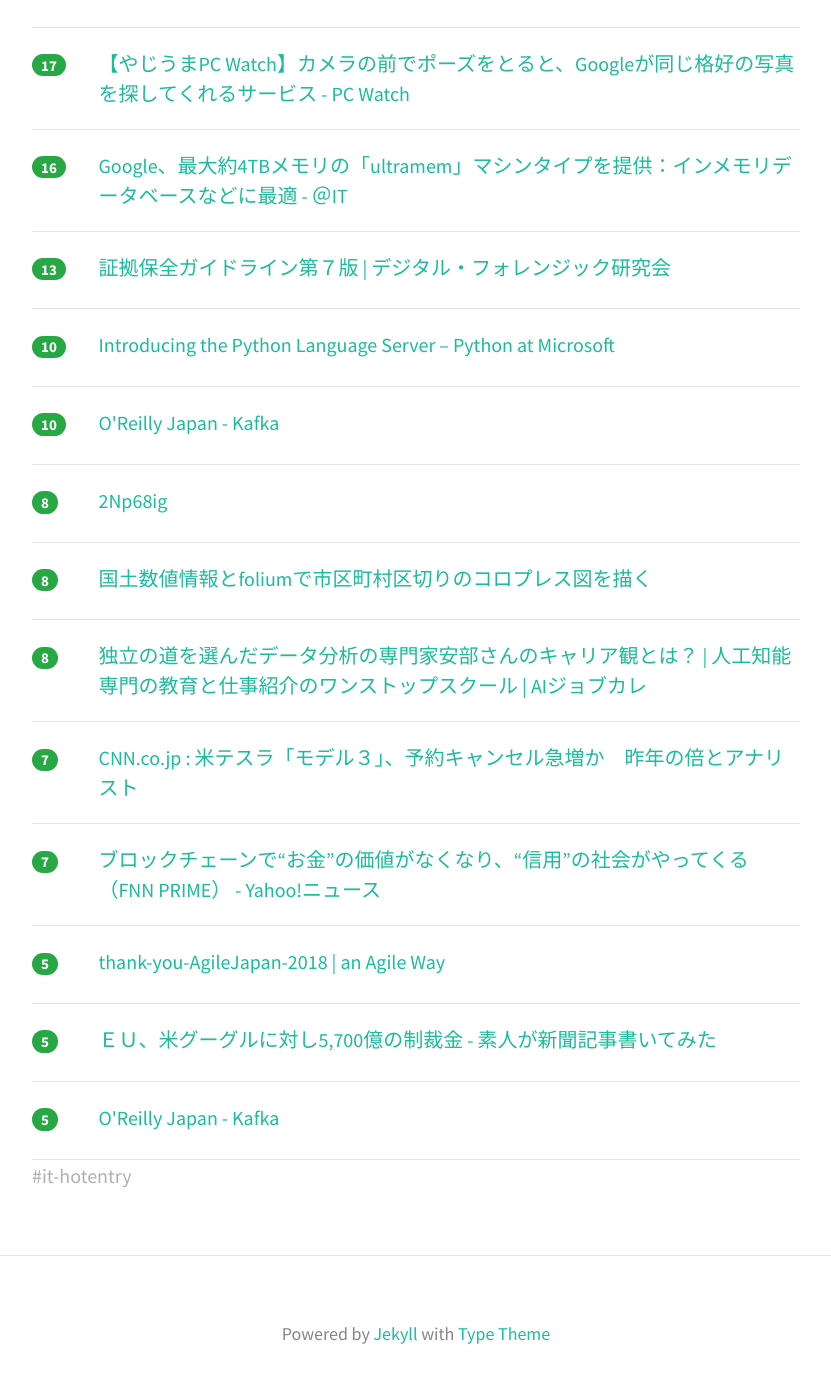
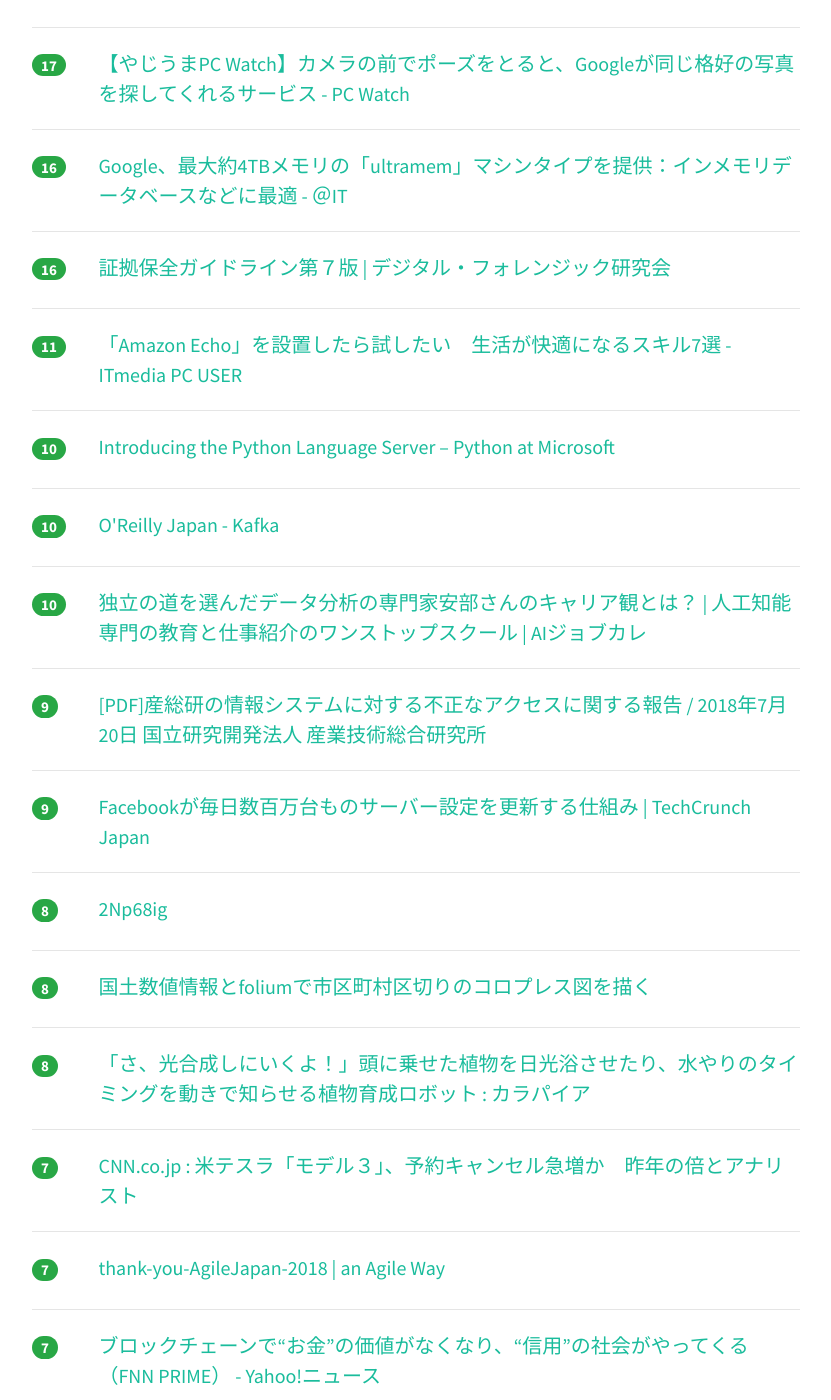
Before and after one commit to yatta47/hatena-matome-site, a Jekyll site: the page built from _posts/2018-07-21-hatena.md, in a window 1280 px wide and 1400 px high, scrolled down 526 px. Shown: the whole window, without its empty margins (224-1055 px from the left). Built offline with Jekyll 4.4.1, drawn with Linux system fonts in a browser that asks for light colours; nearby versions of some CDN libraries; some of the changed text lies outside the part shown.

Commit message:
Updated 2018-07-21

```diff
--- a/_posts/2018-07-21-hatena.md
+++ b/_posts/2018-07-21-hatena.md
@@ -1,13 +1,13 @@
 ---
 layout: post
 title:  "2018-07-21 はてぶIT"
-date:   2018-07-21 09:02:17
+date:   2018-07-21 10:02:12
 tags: [it-hotentry]
 ---
-15 件のデータあり
+19 件のデータあり
 
 <hr><div class="row">
-<div class="col-1"><span class="badge badge-pill badge-success h2">22</span></div>
+<div class="col-1"><span class="badge badge-pill badge-success h2">40</span></div>
 <div class="col-11"><a href='https://news.mynavi.jp/article/20180719-665927/' target='_blank'>Linuxネットワークコマンドのカンペが公開 | マイナビニュース</a></div>
 </div>
 <hr>
@@ -27,8 +27,13 @@ tags: [it-hotentry]
 </div>
 <hr>
 <div class="row">
-<div class="col-1"><span class="badge badge-pill badge-success h2">13</span></div>
+<div class="col-1"><span class="badge badge-pill badge-success h2">16</span></div>
 <div class="col-11"><a href='https://digitalforensic.jp/home-act-products-df-guideline-7th/' target='_blank'>証拠保全ガイドライン第７版 | デジタル・フォレンジック研究会</a></div>
+</div>
+<hr>
+<div class="row">
+<div class="col-1"><span class="badge badge-pill badge-success h2">11</span></div>
+<div class="col-11"><a href='http://www.itmedia.co.jp/pcuser/articles/1807/21/news013.html' target='_blank'>「Amazon Echo」を設置したら試したい　生活が快適になるスキル7選 - ITmedia PC USER</a></div>
 </div>
 <hr>
 <div class="row">
@@ -39,6 +44,21 @@ tags: [it-hotentry]
 <div class="row">
 <div class="col-1"><span class="badge badge-pill badge-success h2">10</span></div>
 <div class="col-11"><a href='https://www.oreilly.co.jp/books/9784873118499/' target='_blank'>O'Reilly Japan - Kafka</a></div>
+</div>
+<hr>
+<div class="row">
+<div class="col-1"><span class="badge badge-pill badge-success h2">10</span></div>
+<div class="col-11"><a href='https://www.aijobcolle.com/single-post/interview11' target='_blank'>独立の道を選んだデータ分析の専門家安部さんのキャリア観とは？ | 人工知能専門の教育と仕事紹介のワンストップスクール | AIジョブカレ</a></div>
+</div>
+<hr>
+<div class="row">
+<div class="col-1"><span class="badge badge-pill badge-success h2">9</span></div>
+<div class="col-11"><a href='https://www.aist.go.jp/pdf/aist_j/topics/to2018/to20180720/20180720aist.pdf' target='_blank'>[PDF]産総研の情報システムに対する不正なアクセスに関する報告 / 2018年7月20日 国立研究開発法人 産業技術総合研究所</a></div>
+</div>
+<hr>
+<div class="row">
+<div class="col-1"><span class="badge badge-pill badge-success h2">9</span></div>
+<div class="col-11"><a href='https://jp.techcrunch.com/2018/07/20/2018-07-19-how-facebook-configures-its-millions-of-servers-every-day/' target='_blank'>Facebookが毎日数百万台ものサーバー設定を更新する仕組み | TechCrunch Japan</a></div>
 </div>
 <hr>
 <div class="row">
@@ -53,7 +73,7 @@ tags: [it-hotentry]
 <hr>
 <div class="row">
 <div class="col-1"><span class="badge badge-pill badge-success h2">8</span></div>
-<div class="col-11"><a href='https://www.aijobcolle.com/single-post/interview11' target='_blank'>独立の道を選んだデータ分析の専門家安部さんのキャリア観とは？ | 人工知能専門の教育と仕事紹介のワンストップスクール | AIジョブカレ</a></div>
+<div class="col-11"><a href='http://karapaia.com/archives/52262624.html' target='_blank'>「さ、光合成しにいくよ！」頭に乗せた植物を日光浴させたり、水やりのタイミングを動きで知らせる植物育成ロボット : カラパイア</a></div>
 </div>
 <hr>
 <div class="row">
@@ -63,21 +83,21 @@ tags: [it-hotentry]
 <hr>
 <div class="row">
 <div class="col-1"><span class="badge badge-pill badge-success h2">7</span></div>
+<div class="col-11"><a href='https://anagileway.wordpress.com/2018/07/20/thank-you-agilejapan-2018/' target='_blank'>thank-you-AgileJapan-2018 | an Agile Way</a></div>
+</div>
+<hr>
+<div class="row">
+<div class="col-1"><span class="badge badge-pill badge-success h2">7</span></div>
 <div class="col-11"><a href='https://headlines.yahoo.co.jp/hl?a=20180720-00010007-fnnprimev-sci' target='_blank'>ブロックチェーンで“お金”の価値がなくなり、“信用”の社会がやってくる（FNN PRIME） - Yahoo!ニュース</a></div>
 </div>
 <hr>
 <div class="row">
-<div class="col-1"><span class="badge badge-pill badge-success h2">5</span></div>
-<div class="col-11"><a href='https://anagileway.wordpress.com/2018/07/20/thank-you-agilejapan-2018/' target='_blank'>thank-you-AgileJapan-2018 | an Agile Way</a></div>
+<div class="col-1"><span class="badge badge-pill badge-success h2">7</span></div>
+<div class="col-11"><a href='https://www.oreilly.co.jp//books/9784873118499' target='_blank'>O'Reilly Japan - Kafka</a></div>
 </div>
 <hr>
 <div class="row">
-<div class="col-1"><span class="badge badge-pill badge-success h2">5</span></div>
+<div class="col-1"><span class="badge badge-pill badge-success h2">6</span></div>
 <div class="col-11"><a href='https://www.newspaper-ama.com/entry/2018/07/20/182338' target='_blank'>ＥＵ、米グーグルに対し5,700億の制裁金 - 素人が新聞記事書いてみた</a></div>
 </div>
 <hr>
-<div class="row">
-<div class="col-1"><span class="badge badge-pill badge-success h2">5</span></div>
-<div class="col-11"><a href='https://www.oreilly.co.jp//books/9784873118499' target='_blank'>O'Reilly Japan - Kafka</a></div>
-</div>
-<hr>
```
